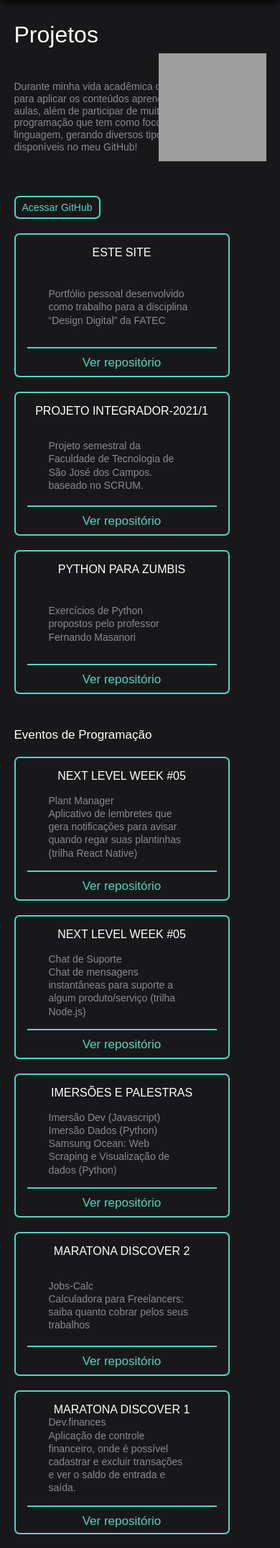
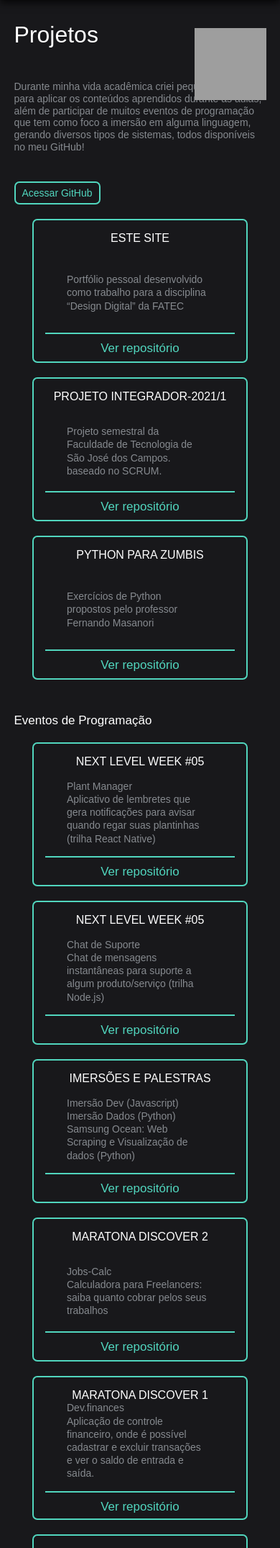
Before and after one commit to MariaGabrielaReis/meu-portfolio, a Flask app: page /projects in a window 390 px wide. Shown: the part 48-2198 px from the top of the page at 72% size. Run offline with Flask 2, Linux system fonts and the light colour scheme; some web fonts are replaced; grey boxes are pictures that could not be loaded.

Commit message:
Ajustes e responsividade das páginas 'formação' e 'projetos'

```diff
--- a/src/static/styles/partials/card.css
+++ b/src/static/styles/partials/card.css
@@ -174,8 +174,8 @@
   .card-medium {
     width: 300px;
     height: 200px;
+    margin: auto;
     margin-top: 20px;
-    margin-right: 0px;
   }
 
   .card-small h3,
--- a/src/static/styles/partials/header.css
+++ b/src/static/styles/partials/header.css
@@ -165,6 +165,20 @@
     font-size: 14px;
   }
 
+  #cv {
+    margin: 0;
+  }
+
+  #ps {
+    margin-left: 30px;
+    font-size: 12px;
+  }
+
+  #ps img {
+    width: 15px;
+    height: 15px;
+  }
+
   #start {
     margin-left: 14px;
   }
@@ -180,8 +194,8 @@
   }
 
   .description.non-main p {
-    width: 344px;
-    height: 160px;
+    width: 100%;
+    height: 140px;
     margin: 0px;
   }
 
@@ -192,10 +206,10 @@
 
   .description-image.non-main img {
     position: absolute;
-    width: 150px;
-    height: 150px;
+    width: 100px;
+    height: 100px;
     margin: 0;
-    top: -230px;
+    top: -245px;
     right: 0;
   }
 
@@ -216,8 +230,8 @@
 
   #about-me-decoration {
     position: absolute;
-    right: -80px;
-    top: 550px;
+    right: -50px;
+    top: 450px;
   }
 
   .github {
--- a/src/templates/index.html
+++ b/src/templates/index.html
@@ -98,12 +98,10 @@
               <li>Linguagens de Programação e Frameworks que conheço</li>
               <li>Hobbies</li>
             </ul>
-
             <div class="card-small-button">
               <a href="./about-me.html">Dar uma olhada</a>
             </div>
           </div>
-
           <!-- Opção para tela com informações sobre as escolas que já estudei -->
           <div class="card-small">
             <h3>FORMAÇÃO</h3>
@@ -112,12 +110,10 @@
               <li>Participações e voluntariado</li>
               <li>Meu currículo disponível para download</li>
             </ul>
-
             <div class="card-small-button">
               <a href="./education.html">Ver mais</a>
             </div>
           </div>
-
           <!-- Opção para tela com projetos que já fiz -->
           <div class="card-small">
             <h3>PROJETOS</h3>
@@ -127,7 +123,6 @@
                 eventos de tecnologia
               </li>
             </ul>
-
             <div class="card-small-button">
               <a href="./projects.html">Fuçar um pouco</a>
             </div>
```
